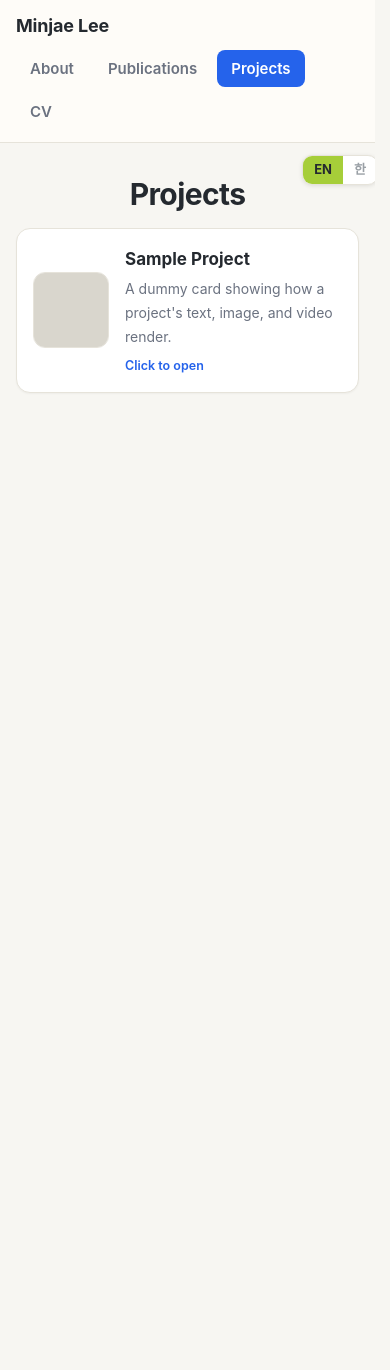
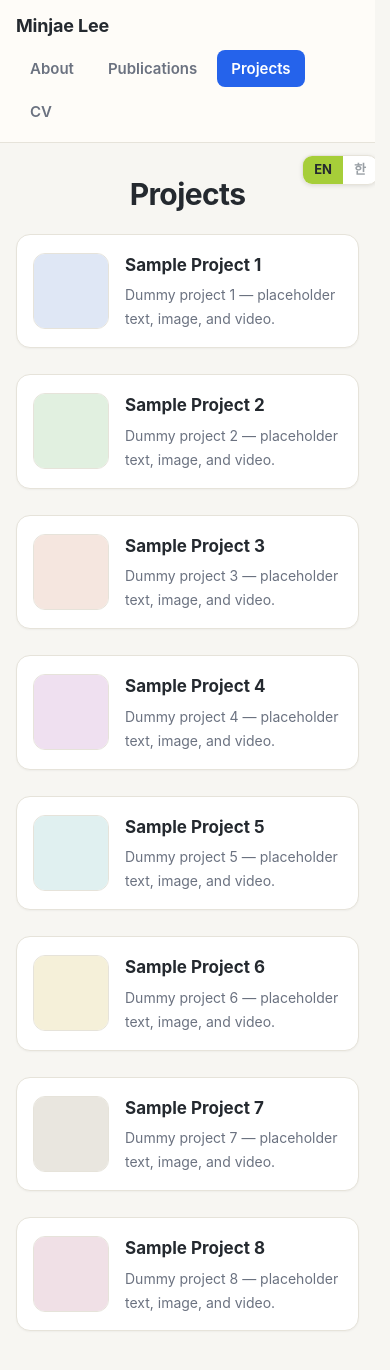
Before and after one commit to MinChoi0129/MinChoi0129.github.io, a Jekyll site: the page built from projects.md, in a window 390 px wide and 1400 px high. Shown: the top 1370 px of the window. Built offline with Jekyll 4.4.1, drawn with Linux system fonts in a browser that asks for light colours.

Commit message:
Projects: 8 samples with Finder-style master-detail (list <-> sidebar+reading)
- Collapsed: vertical list of project cards
- Open one: list collapses to a compact left sidebar; the chosen project's
  body fills the detail pane; click any item to switch, "All projects" to exit
- Ship 8 dummy samples (colored thumbnails, shared figure + sample video)
- Vanilla-JS state; new .projects/.p-* styles; responsive stack on mobile

Co-Authored-By: Claude Opus 4.8 (1M context) <noreply@anthropic.com>

```diff
--- a/assets/css/style.css
+++ b/assets/css/style.css
@@ -493,45 +493,38 @@ code {
   height: 100%;
 }
 
-/* ---- Project cards ---- */
-.project-list {
+/* ---- Projects: vertical list <-> reading mode (sidebar + detail) ---- */
+.p-list {
+  list-style: none;
+  margin: 8px 0 0;
+  padding: 0;
   display: flex;
   flex-direction: column;
-  gap: 16px;
-  margin-top: 8px;
+  gap: 14px;
 }
 
-.project-card {
-  border: 1px solid var(--border);
-  border-radius: 14px;
-  background: #fff;
-  box-shadow: 0 1px 2px rgba(0, 0, 0, 0.04);
-  overflow: hidden;
-  transition: box-shadow .16s ease, border-color .16s ease;
-}
-
-.project-card[open] {
-  box-shadow: 0 8px 22px rgba(0, 0, 0, 0.10);
-}
-
-.project-card summary {
-  list-style: none;
+.p-head {
+  width: 100%;
+  font: inherit;
+  color: inherit;
+  text-align: left;
   cursor: pointer;
   display: flex;
   align-items: center;
   gap: 16px;
   padding: 16px;
+  border: 1px solid var(--border);
+  border-radius: 14px;
+  background: #fff;
+  box-shadow: 0 1px 2px rgba(0, 0, 0, 0.04);
+  transition: box-shadow .16s ease, border-color .16s ease, background-color .16s ease;
 }
 
-.project-card summary::-webkit-details-marker {
-  display: none;
+.p-head:hover {
+  box-shadow: 0 8px 22px rgba(0, 0, 0, 0.10);
 }
 
-.project-card summary:hover {
-  background: rgba(37, 99, 235, 0.04);
-}
-
-.project-thumb {
+.p-thumb {
   width: 96px;
   height: 96px;
   flex: none;
@@ -541,77 +534,121 @@ code {
   background: var(--bg);
 }
 
-.project-meta {
+.p-meta {
   display: flex;
   flex-direction: column;
   gap: 4px;
   min-width: 0;
 }
 
-.project-title {
+.p-title {
   font-weight: 700;
   font-size: 17px;
   color: var(--fg);
 }
 
-.project-desc {
+.p-desc {
   color: var(--muted);
   font-size: 14px;
 }
 
-.project-cue {
-  color: var(--accent);
-  font-size: 12.5px;
+.p-back {
+  display: none;
+  font: inherit;
+  font-size: 14px;
   font-weight: 600;
-  margin-top: 2px;
+  color: var(--muted);
+  background: transparent;
+  border: 0;
+  padding: 4px 6px;
+  margin-bottom: 12px;
+  cursor: pointer;
 }
 
-.project-card[open] .project-cue {
+.p-back:hover {
+  color: var(--accent);
+}
+
+.p-detail {
   display: none;
 }
 
-.project-viewer {
-  border-top: 1px solid var(--border);
-  background: #faf9f6;
+.p-panel {
+  display: none;
 }
 
-.project-viewer iframe {
-  display: block;
-  width: 100%;
-  height: 80vh;
-  border: 0;
-}
-
-.pdf-open {
-  display: inline-block;
-  margin: 12px 16px;
-  font-weight: 600;
-  font-size: 14px;
-}
-
-/* Rich project body (text, images, video) revealed when a card opens */
-.project-body {
-  border-top: 1px solid var(--border);
-  background: #fffdfa;
-  padding: 20px;
-}
-
-.project-body > :first-child {
+.p-panel > :first-child {
   margin-top: 0;
 }
 
-.project-body > :last-child {
-  margin-bottom: 0;
-}
-
-.project-body img,
-.project-body video {
+.p-panel img,
+.p-panel video {
   display: block;
   width: 100%;
   height: auto;
   border-radius: 10px;
   border: 1px solid var(--border);
   margin: 16px 0;
+}
+
+/* Reading mode: compact list on the left, the selected panel on the right */
+.projects.reading {
+  display: flex;
+  align-items: flex-start;
+  gap: 24px;
+}
+
+.projects.reading .p-sidebar {
+  flex: none;
+  width: 244px;
+  position: sticky;
+  top: calc(var(--header-h, 64px) + 16px);
+  max-height: calc(100vh - var(--header-h, 64px) - 32px);
+  overflow-y: auto;
+}
+
+.projects.reading .p-back {
+  display: inline-block;
+}
+
+.projects.reading .p-list {
+  gap: 8px;
+}
+
+.projects.reading .p-head {
+  padding: 9px 10px;
+  gap: 10px;
+  border-radius: 10px;
+  box-shadow: none;
+}
+
+.projects.reading .p-thumb {
+  width: 42px;
+  height: 42px;
+  border-radius: 8px;
+}
+
+.projects.reading .p-title {
+  font-size: 14px;
+}
+
+.projects.reading .p-desc {
+  display: none;
+}
+
+.projects.reading .p-item.active .p-head {
+  border-color: var(--accent);
+  background: rgba(37, 99, 235, 0.06);
+}
+
+.projects.reading .p-detail {
+  display: block;
+  flex: 1;
+  min-width: 0;
+}
+
+.projects.reading .p-panel.active {
+  display: block;
 }
 
 /* ---- Under-maintenance notice ---- */
@@ -657,13 +694,25 @@ code {
     font-size: 13px;
   }
 
-  .project-thumb {
+  .p-thumb {
     width: 76px;
     height: 76px;
   }
 
-  .pdf-frame iframe,
-  .project-viewer iframe {
+  .pdf-frame iframe {
     height: 72vh;
   }
+
+  /* Reading mode stacks: compact list above the detail on small screens */
+  .projects.reading {
+    flex-direction: column;
+    gap: 16px;
+  }
+
+  .projects.reading .p-sidebar {
+    width: auto;
+    position: static;
+    max-height: none;
+    overflow: visible;
+  }
 }
--- a/projects.md
+++ b/projects.md
@@ -4,11 +4,14 @@ title: Projects
 ---
 <!--
   HOW TO ADD A PROJECT
-  1) Create one file:  _projects/<name>.md
-     front matter: title_en, title_ko, desc_en, desc_ko, thumb, order
-     body: free markdown (text, images, videos, links) — shown when the card opens
-  2) Drop a SQUARE thumbnail at  assets/img/projects/<name>.png
-  Nothing here needs editing; every _projects/*.md renders automatically.
+  1) Create _projects/<name>.md  (front matter: title_en, title_ko, desc_en,
+     desc_ko, thumb, order) + a markdown body (text, images, videos).
+  2) Drop a SQUARE thumbnail at assets/img/projects/<name>.png
+  The list renders every _projects/*.md automatically.
+
+  UX: collapsed = a vertical list of cards. Open one and the list shrinks to a
+  left sidebar (Finder-style) while the chosen project's body fills the detail
+  pane; click any item in the sidebar to switch, or "All projects" to go back.
 -->
 
 <div align="center">
@@ -17,28 +20,67 @@ title: Projects
 
 </div>
 
-<div class="project-list">
+<div class="projects">
 {% assign items = site.projects | sort: 'order' %}
+<aside class="p-sidebar">
+<button class="p-back" type="button"><span class="lang-en">← All projects</span><span class="lang-ko">← 전체 목록</span></button>
+<ul class="p-list">
 {% for p in items %}
-<details class="project-card">
-<summary>
-<img class="project-thumb" src="{{ p.thumb | relative_url }}" alt="" />
-<span class="project-meta">
-<span class="project-title"><span class="lang-en">{{ p.title_en }}</span><span class="lang-ko">{{ p.title_ko | default: p.title_en }}</span></span>
-<span class="project-desc"><span class="lang-en">{{ p.desc_en }}</span><span class="lang-ko">{{ p.desc_ko | default: p.desc_en }}</span></span>
-<span class="project-cue"><span class="lang-en">Click to open</span><span class="lang-ko">클릭해서 열기</span></span>
+<li class="p-item" data-idx="{{ forloop.index0 }}">
+<button class="p-head" type="button">
+<img class="p-thumb" src="{{ p.thumb | relative_url }}" alt="" />
+<span class="p-meta">
+<span class="p-title"><span class="lang-en">{{ p.title_en }}</span><span class="lang-ko">{{ p.title_ko | default: p.title_en }}</span></span>
+<span class="p-desc"><span class="lang-en">{{ p.desc_en }}</span><span class="lang-ko">{{ p.desc_ko | default: p.desc_en }}</span></span>
 </span>
-</summary>
-<div class="project-body">
+</button>
+</li>
+{% endfor %}
+</ul>
+</aside>
+<div class="p-detail">
+{% for p in items %}
+<article class="p-panel" data-idx="{{ forloop.index0 }}">
 {{ p.content | markdownify }}
+</article>
+{% endfor %}
 </div>
-</details>
-{% endfor %}
 </div>
 
 {% if site.projects.size == 0 %}
 <div class="maintenance">
 <p class="maintenance-title"><span class="lang-en">No projects yet</span><span class="lang-ko">아직 프로젝트가 없습니다</span></p>
-<p class="maintenance-sub"><span class="lang-en">Check back soon.</span><span class="lang-ko">곧 업데이트됩니다.</span></p>
 </div>
 {% endif %}
+
+<script>
+  (function () {
+    var root = document.querySelector('.projects');
+    if (!root) return;
+    var items = root.querySelectorAll('.p-item');
+    var panels = root.querySelectorAll('.p-panel');
+    var back = root.querySelector('.p-back');
+
+    function select(idx) {
+      root.classList.add('reading');
+      for (var i = 0; i < items.length; i++) {
+        items[i].classList.toggle('active', items[i].getAttribute('data-idx') === idx);
+      }
+      for (var j = 0; j < panels.length; j++) {
+        panels[j].classList.toggle('active', panels[j].getAttribute('data-idx') === idx);
+      }
+    }
+    function reset() {
+      root.classList.remove('reading');
+      for (var i = 0; i < items.length; i++) items[i].classList.remove('active');
+      for (var j = 0; j < panels.length; j++) panels[j].classList.remove('active');
+    }
+
+    for (var k = 0; k < items.length; k++) {
+      items[k].querySelector('.p-head').addEventListener('click', function () {
+        select(this.parentNode.getAttribute('data-idx'));
+      });
+    }
+    if (back) back.addEventListener('click', reset);
+  })();
+</script>
```
Also changed, not shown: _projects/sample-1.md (added, +21 -0 lines), _projects/sample-2.md (added, +21 -0 lines), _projects/sample-3.md (added, +21 -0 lines), _projects/sample-4.md (added, +21 -0 lines), _projects/sample-5.md (added, +21 -0 lines), _projects/sample-6.md (added, +21 -0 lines), _projects/sample-7.md (added, +21 -0 lines), _projects/sample-8.md (added, +21 -0 lines), _projects/sample.md (deleted, +0 -21 lines), assets/img/projects/sample-1.png (added), assets/img/projects/sample-2.png (added), assets/img/projects/sample-3.png (added), assets/img/projects/sample-4.png (added), assets/img/projects/sample-5.png (added), 4 more files.
